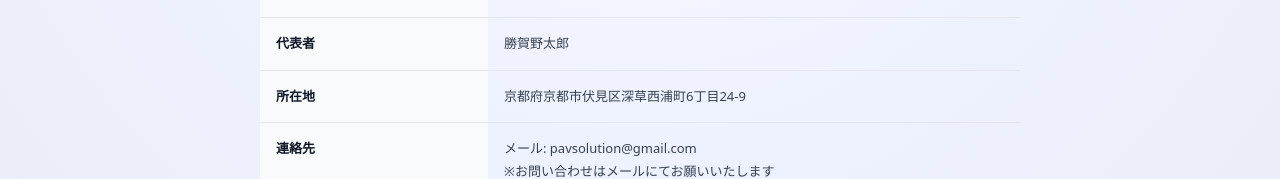
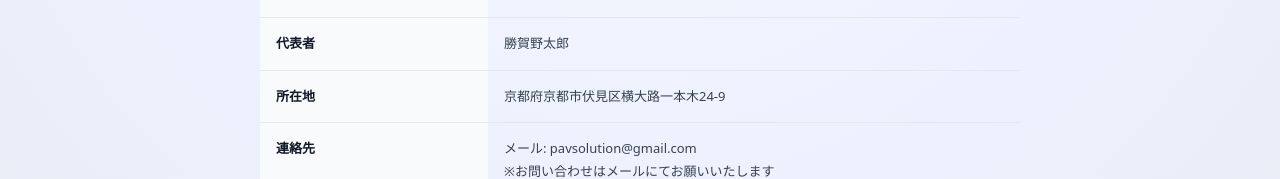
Before and after one commit to spitarmy/nextjs-boilerplate, a Next.js app: page /tokushoho in a window 1280 px wide. Shown: the part 326-505 px from the top of the page. Built offline with nearby package versions, Linux system fonts and the light colour scheme.

Commit message:
fix: 特商法ページの住所を横大路一本木24-9に修正

```diff
--- a/app/tokushoho/page.tsx
+++ b/app/tokushoho/page.tsx
@@ -14,7 +14,7 @@ export default function TokushohoPage() {
           {[
             ["事業者名", "株式会社ゼノベイト"],
             ["代表者", "勝賀野太郎"],
-            ["所在地", "京都府京都市伏見区深草西浦町6丁目24-9"],
+            ["所在地", "京都府京都市伏見区横大路一本木24-9"],
             ["連絡先", "メール: pavsolution@gmail.com\n※お問い合わせはメールにてお願いいたします"],
             ["販売価格", "各プランの料金は、サービス内のご案内または営業担当者よりご説明いたします"],
             ["支払方法", "銀行振込、クレジットカード決済（対応予定）"],
```
